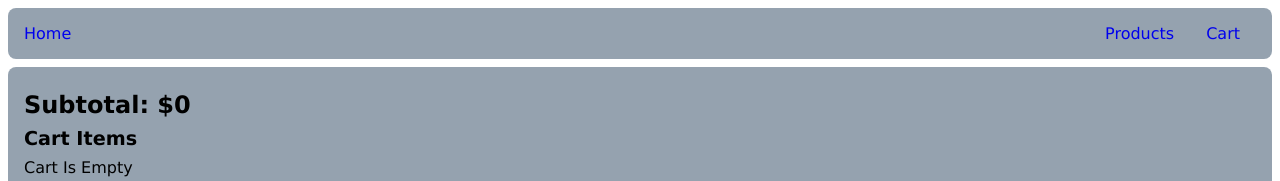
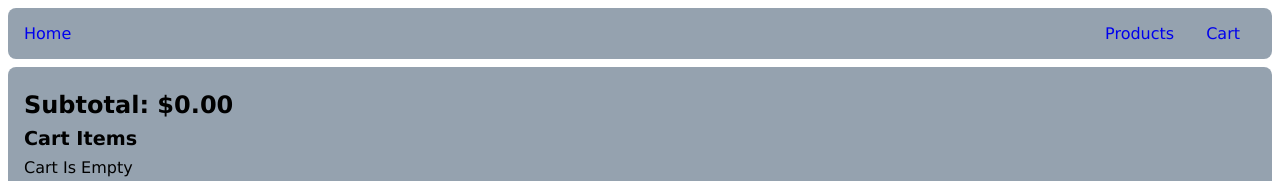
Before and after one commit to KlayClarke/react-shopping-cart, a React (Create React App) app: page /cart in a window 1280 px wide. Shown: the top 181 px of the page. Built offline with nearby package versions, Linux system fonts and the light colour scheme.

Commit message:
round cart total to hundredth

```diff
--- a/src/Components/Cart.js
+++ b/src/Components/Cart.js
@@ -3,7 +3,7 @@ export default function Cart(props) {
 
   return (
     <aside className="block col-1">
-      <h1>Subtotal: ${total}</h1>
+      <h1>Subtotal: ${total.toFixed(2)}</h1>
       <h2>Cart Items</h2>
       <div>
         {cartItems.length === 0 && (
```
